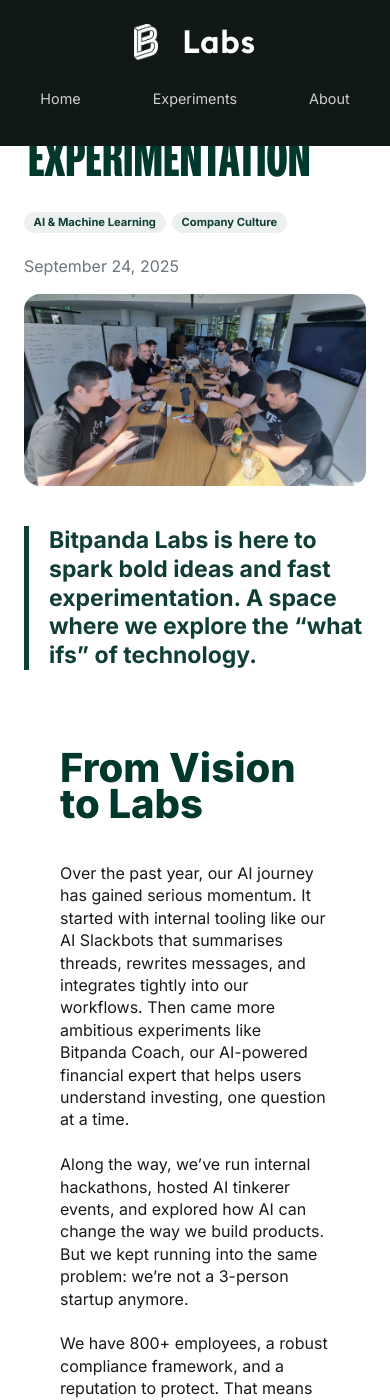
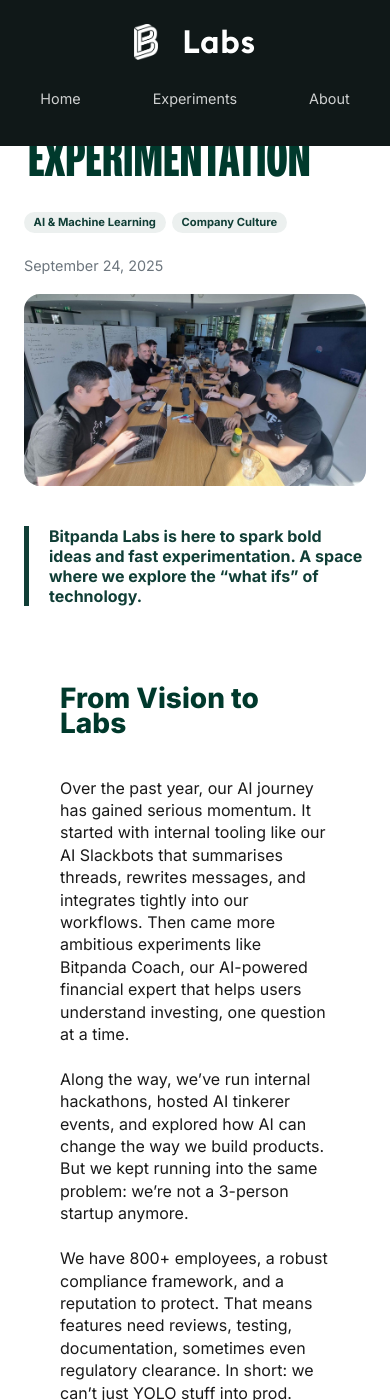
Before and after one commit to bitpanda-labs/labs-website, a Jekyll site: the page built from _experiments/2025_09_23_bitpanda_labs/index.md, in a window 390 px wide and 1400 px high, scrolled down 225 px. Built offline with Jekyll 4.4.1, drawn with Linux system fonts in a browser that asks for light colours.

Commit message:
AIHUB-213: Adjust Experiment page text sizes for improved mobile readability

```diff
--- a/assets/css/style.css
+++ b/assets/css/style.css
@@ -1326,6 +1326,31 @@
     justify-content: flex-start;
   }
 
+  /* Scale text sizes proportionally to mobile title */
+  .experiment-tag {
+    font-size: 0.9rem;
+  }
+
+  .experiment-date {
+    font-size: 0.9rem;
+  }
+
+  .experiment-excerpt {
+    font-size: 16px;
+  }
+
+  .experiment-content h1 {
+    font-size: 28px;
+  }
+
+  .experiment-content h2 {
+    font-size: 22px;
+  }
+
+  .experiment-content h3 {
+    font-size: 17px;
+  }
+
   .about-page {
     padding: calc(2rem + 90px) 1rem 2rem 1rem;
   }
@@ -1398,6 +1423,31 @@
     font-size: 55px;
   }
 
+  /* Scale text sizes proportionally to mobile title */
+  .experiment-tag {
+    font-size: 0.9rem;
+  }
+
+  .experiment-date {
+    font-size: 0.9rem;
+  }
+
+  .experiment-excerpt {
+    font-size: 16px;
+  }
+
+  .experiment-content h1 {
+    font-size: 28px;
+  }
+
+  .experiment-content h2 {
+    font-size: 22px;
+  }
+
+  .experiment-content h3 {
+    font-size: 17px;
+  }
+
   /* Even smaller breadcrumb truncation on small mobile */
   .breadcrumb-current {
     max-width: 150px;
```
